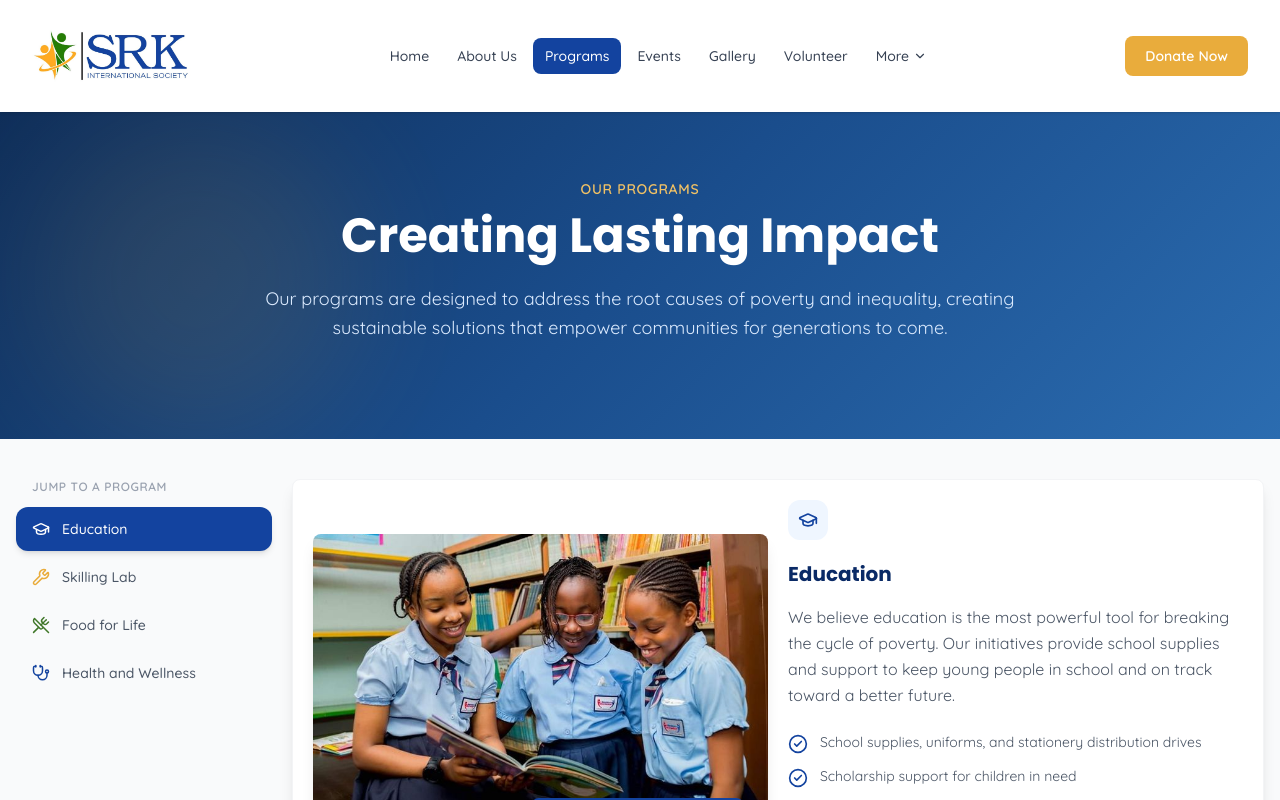
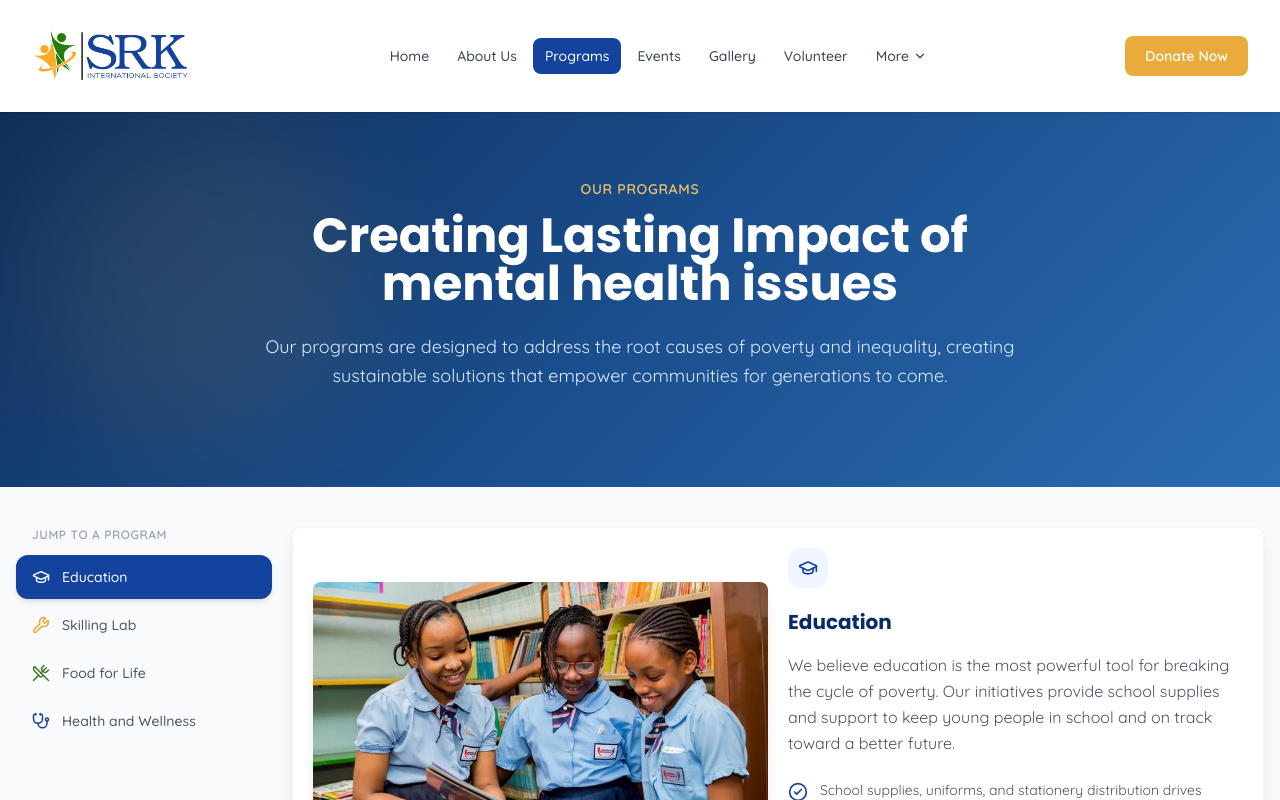
Before and after one commit to felicity0000/srk-international, a React (Vite) app: page /programs in a window 1280 px wide. Shown: the top 800 px of the page. Built offline with nearby package versions, Linux system fonts and the light colour scheme.

Commit message:
srk international society website

```diff
--- a/src/pages/About.tsx
+++ b/src/pages/About.tsx
@@ -57,7 +57,7 @@ export default function About({ onNavigate }: AboutProps) {
             Who We Are
           </h1>
           <p className="text-blue-100 text-lg leading-relaxed">
-            SRK International Society is a non-profit organization committed to serving humanity through compassion-driven initiatives in education, healthcare, mental health, and community development.
+            education, food security, skilling and health access addressing root causes of poor mental healthnt.
           </p>
         </div>
       </section>
--- a/src/pages/Programs.tsx
+++ b/src/pages/Programs.tsx
@@ -119,7 +119,7 @@ export default function Programs({ onNavigate }: ProgramsProps) {
         <div className="relative max-w-4xl mx-auto px-4 sm:px-6 lg:px-8 text-center">
           <span className="text-srk-orange-light font-semibold text-sm uppercase tracking-wider">Our Programs</span>
           <h1 className="text-4xl md:text-5xl font-heading font-bold text-white mt-3 mb-6">
-            Creating Lasting Impact
+            Creating Lasting Impact of mental health issues
           </h1>
           <p className="text-blue-100 text-lg leading-relaxed">
             Our programs are designed to address the root causes of poverty and inequality, creating sustainable solutions that empower communities for generations to come.
```
